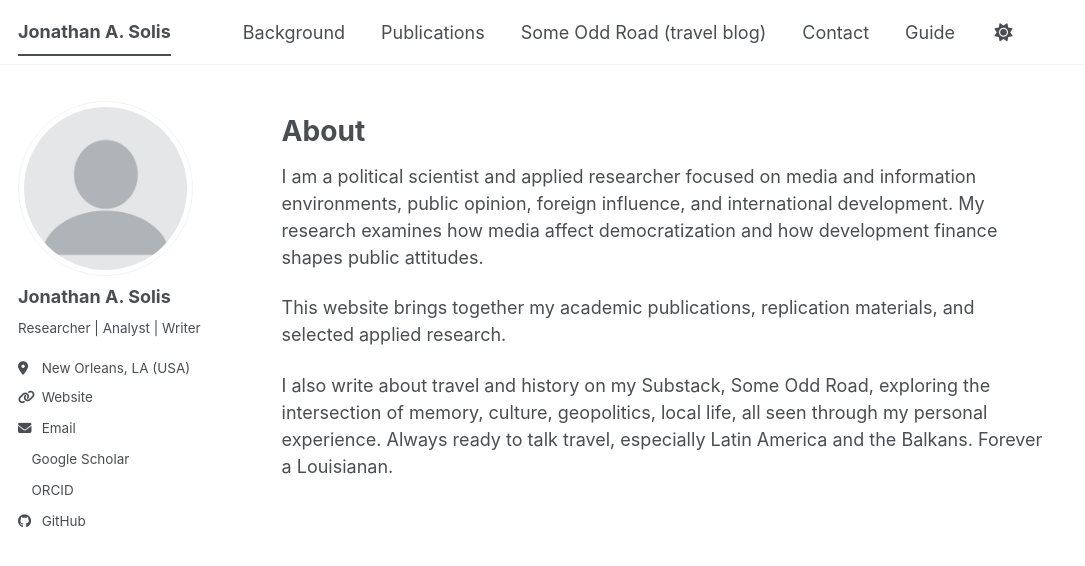
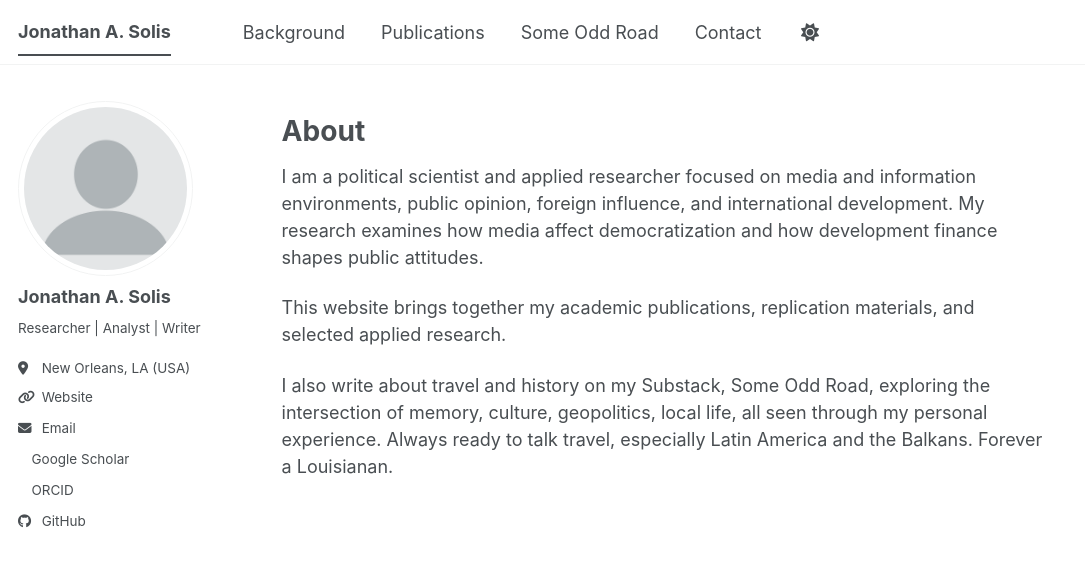
Before and after one commit to westbank-alchemy/westbank-alchemy.github.io, a Jekyll site: the page built from _pages/about.md, in a window 1280 px wide. Shown: the top 566 px of the page, without its empty margins (0-1085 px from the left). Built offline with Jekyll 4.4.1, drawn with Linux system fonts in a browser that asks for light colours; a style sheet for code colours, icons or effects is not loaded.

Commit message:
Update navigation.yml 2

```diff
--- a/_data/navigation.yml
+++ b/_data/navigation.yml
@@ -14,7 +14,7 @@ main:
   - title: "Publications"
     url: /publications/
 
-  - title: "Some Odd Road (travel blog)"
+  - title: "Some Odd Road"
     url: /year-archive/
 
   - title: "Contact"
@@ -23,5 +23,5 @@ main:
   # - title: "CV"
   #   url: /cv-json/
 
-  - title: "Guide"
-    url: /markdown/
+ # - title: "Guide"
+ #  url: /markdown/
```
